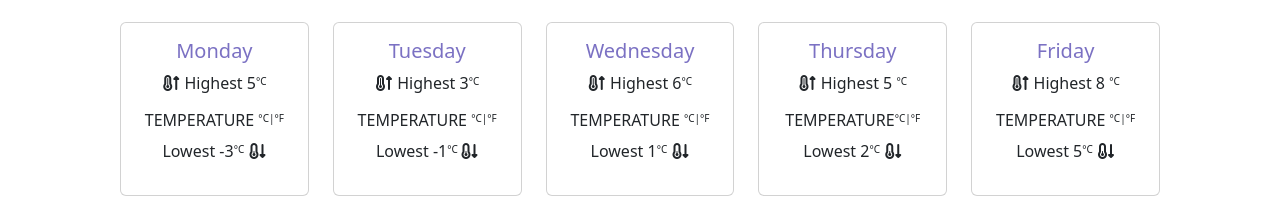
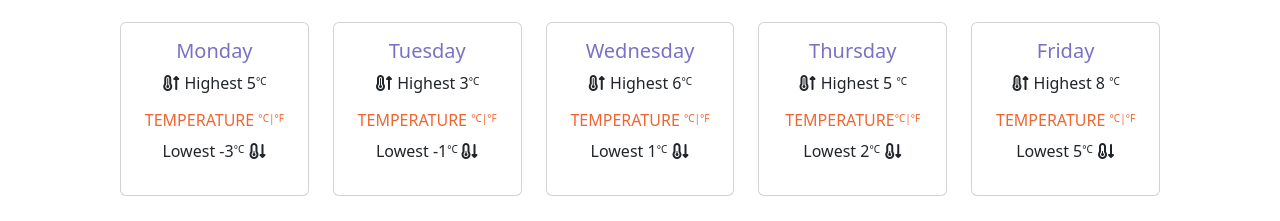
Before and after one commit to saz36/weather_app, a plain HTML site: page index.html in a window 1280 px wide. Shown: the part 667-888 px from the top of the page. Drawn offline with nearby package versions, Linux system fonts and the light colour scheme; no server answers.

Commit message:
updated colour week temp

```diff
--- a/style.css
+++ b/style.css
@@ -63,13 +63,8 @@ h2 {
   font-size: 25px;
   text-align: justify;
 }
-.units {
-  position: relative;
-  font-size: 10px;
-  top: -4px;
-}
-
-.solar h5 {
+.sunrise-icon,
+.sunset-icon {
   color: #ef6531;
 }
 
@@ -81,9 +76,14 @@ h2 {
 .week h5 {
   color: #7b71c3;
 }
-.sunrise-icon,
-.sunset-icon {
+.week h6 {
   color: #ef6531;
+}
+
+.units {
+  position: relative;
+  font-size: 10px;
+  top: -4px;
 }
 .pipe {
   position: relative;
```
